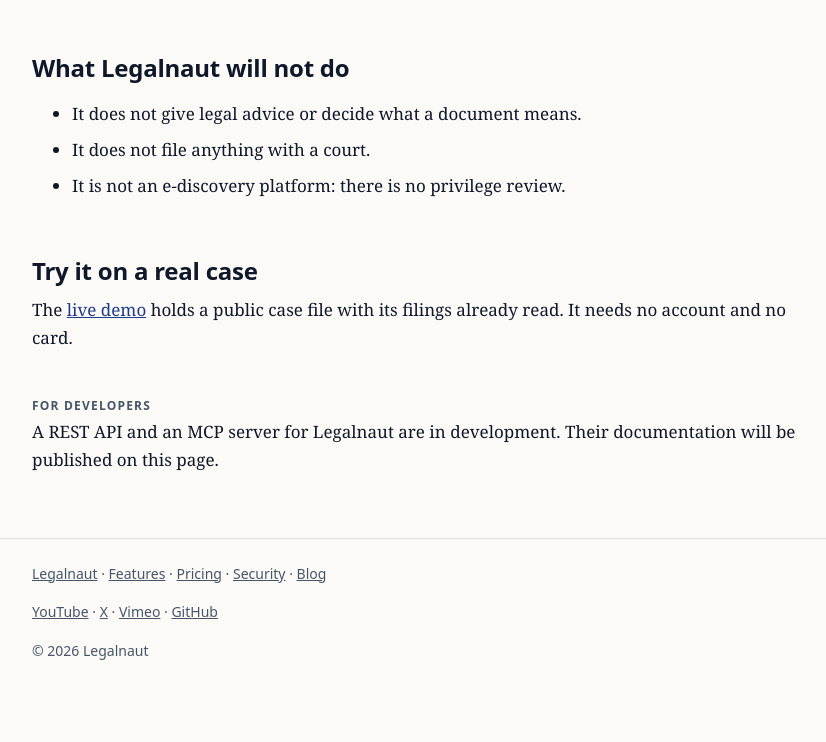
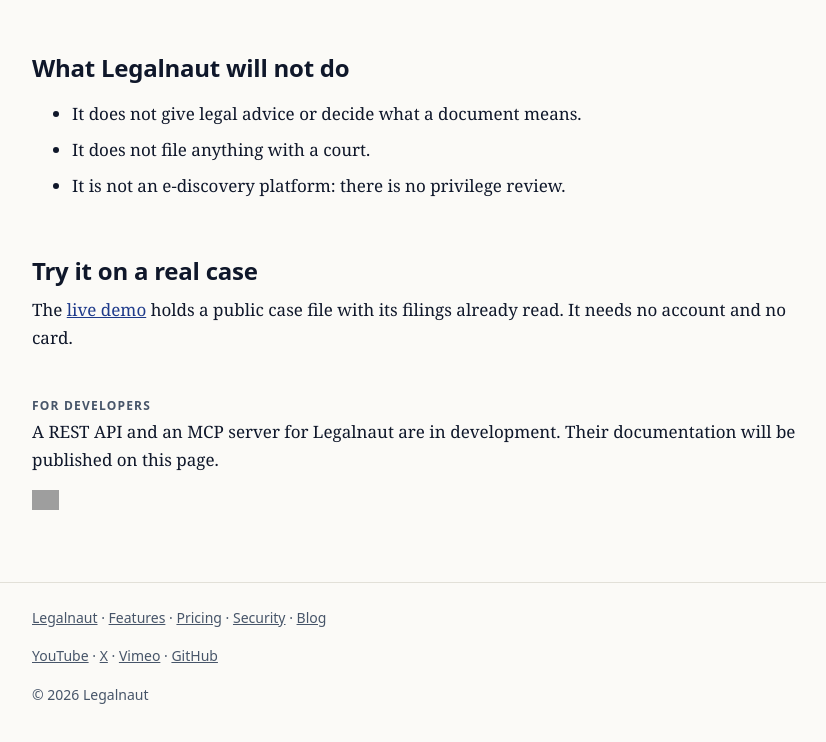
Before and after one commit to legalnaut/legalnaut.github.io, a plain HTML site: page index.html in a window 1280 px wide. Shown: the part 3542-4284 px from the top of the page, without its empty margins (224-1050 px from the left). Before the commit the page ends 4260 px from the top, so only its background shows below. Drawn offline with Linux system fonts and the light colour scheme; grey boxes are pictures that could not be loaded.

Commit message:
Show M8ven Score badge in the For developers section of the site

```diff
--- a/index.html
+++ b/index.html
@@ -240,6 +240,7 @@
 
   <p class="eyebrow" style="margin-top:48px">For developers</p>
   <p>A REST API and an MCP server for Legalnaut are in development. Their documentation will be published on this page.</p>
+  <p><a href="https://m8ven.ai/mcp/legalnaut-legalnaut-github-io-16w9bo?s=readme"><img src="https://m8ven.ai/badge/mcp/legalnaut-legalnaut-github-io-16w9bo" alt="M8ven Score" height="20"></a></p>
 
 </main>
 
```
